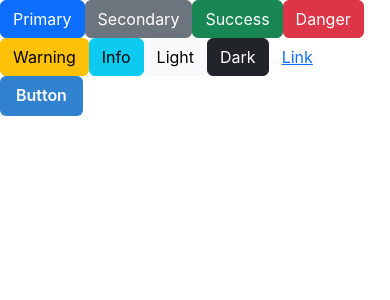
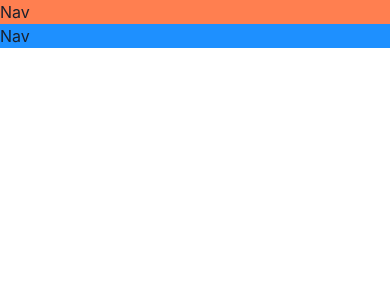
Before and after one commit to MSaqib23/game-portal, a React (Vite) app: page / in a window 390 px wide. Shown: the top 300 px of the page. Built offline with nearby package versions, Linux system fonts and the light colour scheme.

Commit message:
Build a responsive layout

```diff
--- a/src/App.tsx
+++ b/src/App.tsx
@@ -1,19 +1,17 @@
 
-import { Button } from '@chakra-ui/react'
+import { Grid, GridItem, Show } from '@chakra-ui/react'
 const App = () => {
   return (
-    <div><button type="button" className="btn btn-primary">Primary</button>
-    <button type="button" className="btn btn-secondary">Secondary</button>
-    <button type="button" className="btn btn-success">Success</button>
-    <button type="button" className="btn btn-danger">Danger</button>
-    <button type="button" className="btn btn-warning">Warning</button>
-    <button type="button" className="btn btn-info">Info</button>
-    <button type="button" className="btn btn-light">Light</button>
-    <button type="button" className="btn btn-dark">Dark</button>
-
-    <button type="button" className="btn btn-link">Link</button>
-    <Button colorScheme='blue'>Button</Button>
-    </div>
+    <Grid templateAreas={{
+      base:`"nav" "main"`,
+      lg:`"nav nav" "aside main"`
+    }}>
+      <GridItem area="nav" bg="coral">Nav</GridItem>
+      <Show above='lg'>
+      <GridItem area="aside" bg="gold">Aside</GridItem>
+      </Show>
+      <GridItem area="main" bg="dodgerblue">Nav</GridItem>
+    </Grid>
 
   )
 }
```
